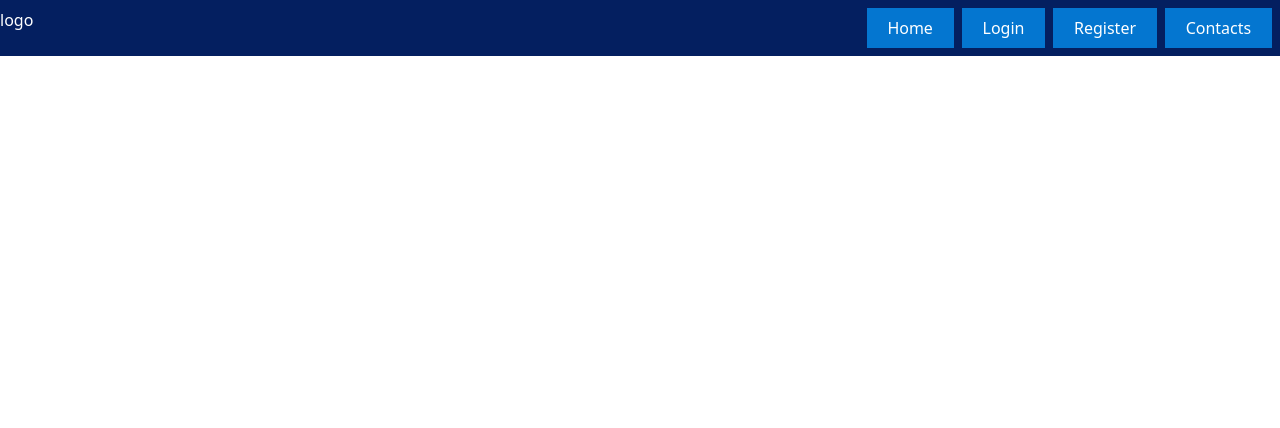
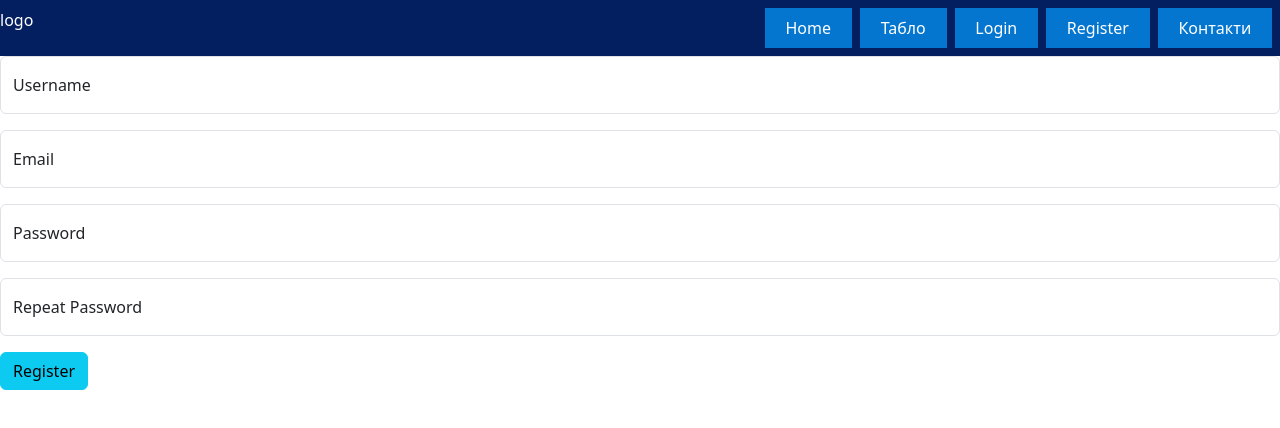
Before and after one commit to MiroZe/ze-winery, a React (Vite) app in the folder ze-winery-app/: page /register in a window 1280 px wide. Shown: the top 428 px of the page. Built offline with nearby package versions, Linux system fonts and the light colour scheme.

Commit message:
add dashboard registerForm

```diff
--- a/ze-winery-app/src/App.jsx
+++ b/ze-winery-app/src/App.jsx
@@ -3,6 +3,8 @@ import './App.css'
 import LoginForm from './components/LoginForm/LoginForm';
 import Header from './components/Header/Header';
 import { Routes, Route } from 'react-router-dom';
+import RegisterForm from './components/RegisterForm/RegisterForm';
+import Dashboard from './components/Dashboard/Dashboard';
 
 function App() {
 
@@ -13,6 +15,8 @@ function App() {
       <Header />
       <Routes>
         <Route path='/login' element={<LoginForm/>}/>
+        <Route path='/register' element={<RegisterForm/>}/>
+        <Route path='/dashboard' element={<Dashboard/>}/>
 
 
       </Routes>
--- /dev/null
+++ b/ze-winery-app/src/components/Dashboard/Dashboard.jsx
@@ -0,0 +1,23 @@
+import { Link } from "react-router-dom"
+
+
+const Dashboard = () => {
+
+
+    return (
+
+        <div>
+            <aside>
+            <ul>
+                <li><Link to={'/add-company'}>Добави компания</Link></li>
+                <li><Link to={'/products'}>Продукти</Link></li>
+                <li><Link to={'/logout'}>Излез</Link></li>
+            </ul>
+            </aside>
+        </div>
+
+    )
+
+
+}
+export default Dashboard
--- a/ze-winery-app/src/components/Header/Header.jsx
+++ b/ze-winery-app/src/components/Header/Header.jsx
@@ -11,9 +11,10 @@ const Header = () => {
             </div>
             <ul className={styles['list-items']}>
                <li><Link to={'/'}>Home</Link></li>
+               <li><Link to={'/dashboard'}>Табло</Link></li>
                <li><Link to={'/login'}>Login</Link></li>
                <li><Link to={'/register'}>Register</Link></li>
-               <li><Link to={'/contacts'}>Contacts</Link></li>
+               <li><Link to={'/contacts'}>Контакти</Link></li>
             </ul>
 
 
--- /dev/null
+++ b/ze-winery-app/src/components/RegisterForm/RegisterForm.jsx
@@ -0,0 +1,36 @@
+import Form from 'react-bootstrap/Form';
+import Button from 'react-bootstrap/Button';
+import FloatingLabel from 'react-bootstrap/FloatingLabel';
+
+
+const RegisterForm = () => {
+
+
+    return (
+        <div>
+        <Form>
+            <FloatingLabel
+                controlId="floatingInput"
+                label="Username"
+                className="mb-3"
+            >
+                <Form.Control type="text" placeholder="name@example.com" />
+            </FloatingLabel>
+            <FloatingLabel controlId="floatingemail" label="Email" className="mb-3">
+                <Form.Control type="text" placeholder="email" />
+            </FloatingLabel>
+            <FloatingLabel controlId="floatingPassword" label="Password" className="mb-3">
+                <Form.Control type="password" placeholder="Password" />
+            </FloatingLabel>
+            <FloatingLabel controlId="floatingRePassword" label="Repeat Password" className="mb-3">
+                <Form.Control type="password" placeholder="Repeat Password" />
+            </FloatingLabel>
+            <Button variant="info">Register</Button>
+        </Form>
+        </div>
+    )
+
+
+}
+
+export default RegisterForm
```
